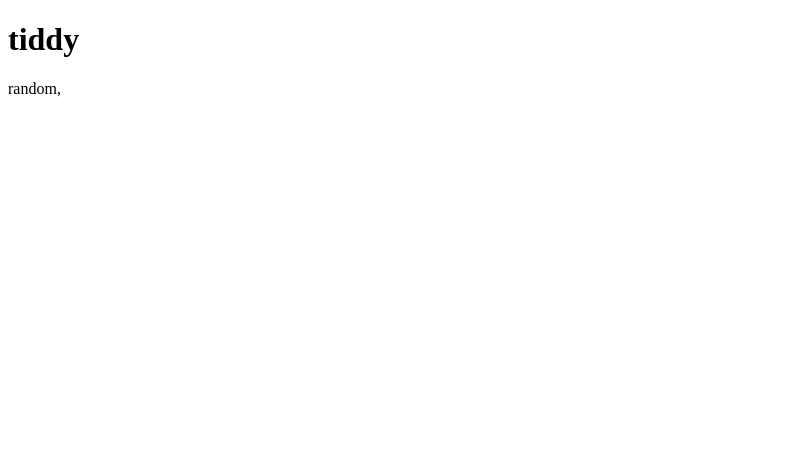
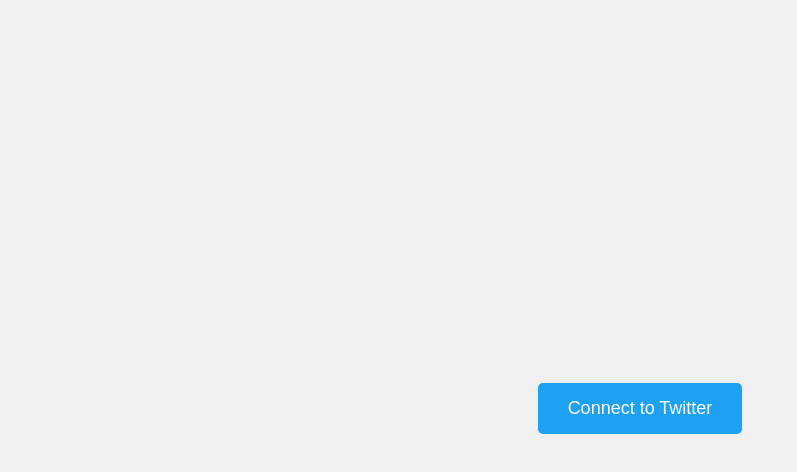
Before and after one commit to giridhar1103/Gaari_website_repo, a plain HTML site: page index.html in a window 1280 px wide. Shown: the whole page, without its empty margins (0-797 px from the left). Drawn offline with Linux system fonts and the light colour scheme.

Commit message:
Update index.html

```diff
--- a/index.html
+++ b/index.html
@@ -1,9 +1,38 @@
 <!DOCTYPE html>
-<html>
+<html lang="en">
+<head>
+    <meta charset="UTF-8">
+    <meta name="viewport" content="width=device-width, initial-scale=1.0">
+    <title>Connect to Twitter</title>
+    <style>
+        body {
+            font-family: sans-serif;
+            display: flex;
+            justify-content: center;
+            align-items: center;
+            min-height: 100vh;
+            background-color: #f0f0f0;
+        }
+
+        .button {
+            padding: 15px 30px;
+            background-color: #1DA1F2;
+            color: white;
+            border: none;
+            border-radius: 5px;
+            font-size: 18px;
+            cursor: pointer;
+            transition: background-color 0.3s;
+        }
+
+        .button:hover {
+            background-color: #0d85d8;
+        }
+    </style>
+</head>
 <body>
-
-<h1>tiddy</h1>
-<p>random,</p>
-
+    <a href="/auth/twitter">
+        <button class="button">Connect to Twitter</button>
+    </a>
 </body>
 </html>
```
